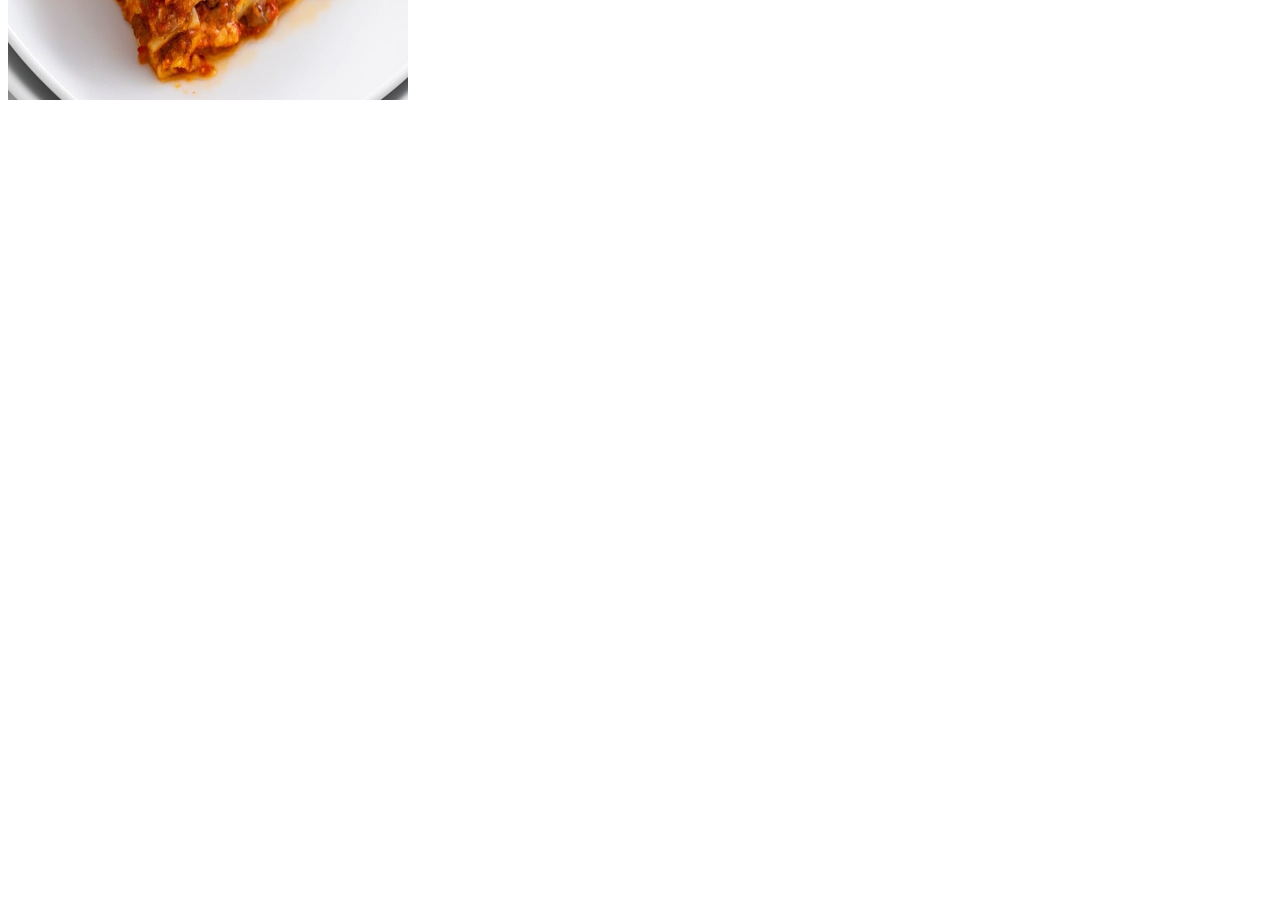
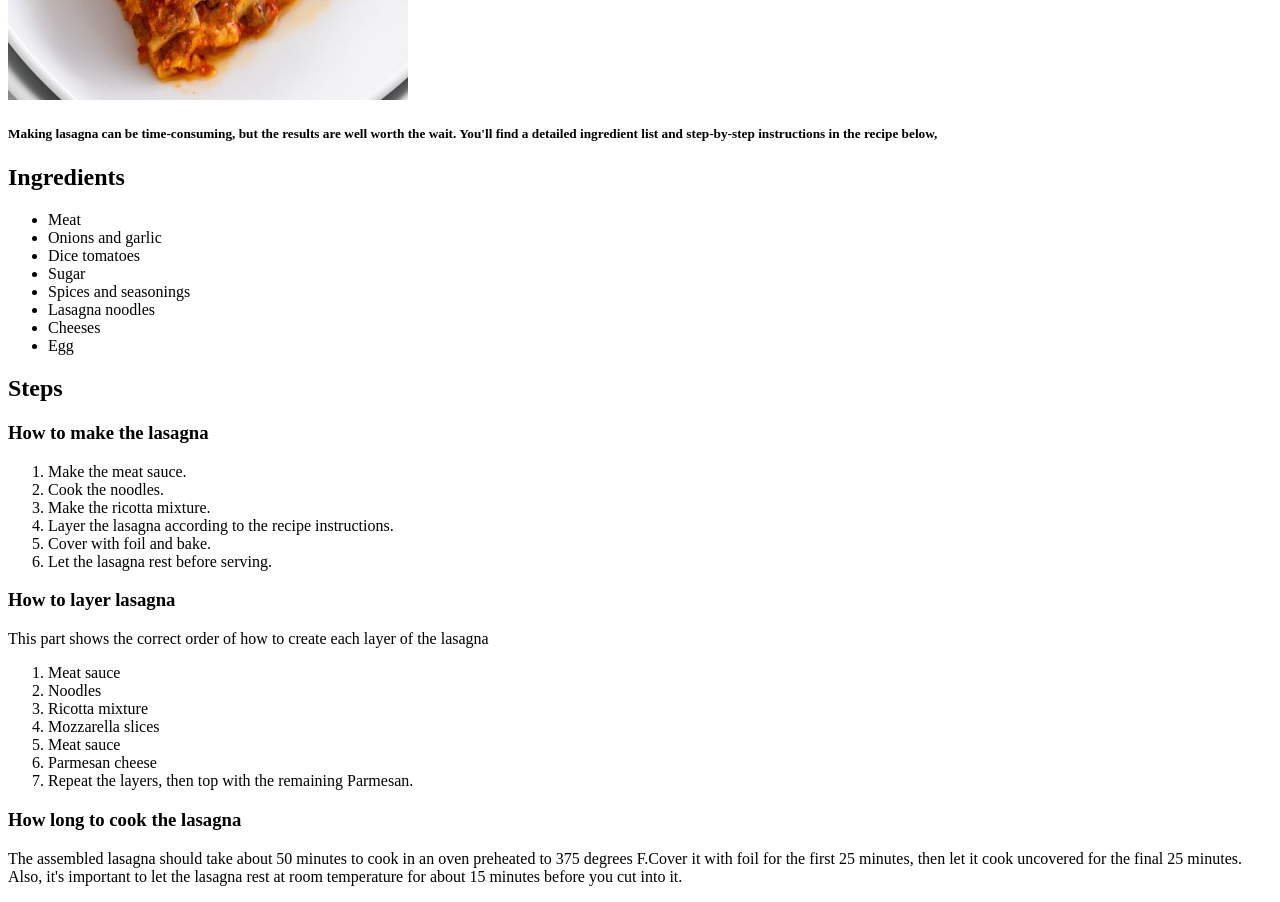
Before and after one commit to Fero321/Odin-recipes2, a plain HTML site: page recipes/lasagna.html in a window 1280 px wide. Shown: the part 380-1282 px from the top of the page. Before the commit the page ends 800 px from the top, so only its background shows below. Drawn offline with Linux system fonts and the light colour scheme.

Commit message:
Finished the page for the lasagna recipe

```diff
--- a/recipes/lasagna.html
+++ b/recipes/lasagna.html
@@ -8,5 +8,46 @@
 <body>
     <h1>This is the recipe for the lasagna</h1>
     <img src="lasagna.jpg" alt="lasagna" height="400" width="400">
+    <h5>Making lasagna can be time-consuming,
+         but the results are well worth the wait.
+         You'll find a detailed ingredient list and step-by-step instructions in the recipe below,</h3>
+    <h2>Ingredients</h1>
+    <ul>
+        <li>Meat</li>
+        <li>Onions and garlic</li>
+        <li>Dice tomatoes</li>
+        <li>Sugar</li>
+        <li>Spices and seasonings</li>
+        <li>Lasagna noodles</li>
+        <li>Cheeses</li>
+        <li>Egg</li>
+    </ul>
+    <h2>Steps</h2>
+    <h3>How to make the lasagna</h1>
+    <ol>
+        <li>Make the meat sauce.</li>
+        <li>Cook the noodles.</li>
+        <li>Make the ricotta mixture.</li>
+        <li>Layer the lasagna according to the recipe instructions.</li>
+        <li>Cover with foil and bake.</li>
+        <li>Let the lasagna rest before serving.</li>
+    </ol>
+    <h3>How to layer lasagna</h3>
+    <p>This part shows the correct order of how to create each layer of the lasagna</p>
+    <ol>
+        <li>Meat sauce</li>
+        <li>Noodles</li>
+        <li>Ricotta mixture</li>
+        <li>Mozzarella slices</li>
+        <li>Meat sauce</li>
+        <li>Parmesan cheese</li>
+        <li>Repeat the layers, then top with the remaining Parmesan.</li>
+    </ol>
+    <h3>How long to cook the lasagna</h3>
+    <p>The assembled lasagna should take about 50 minutes to cook in an
+        oven preheated to 375 degrees F.Cover it with foil for the first 25 minutes,
+        then let it cook uncovered for the final 25 minutes.
+        Also, it's important to let the lasagna rest at room temperature
+        for about 15 minutes before you cut into it.</p>
 </body>
 </html>
```
